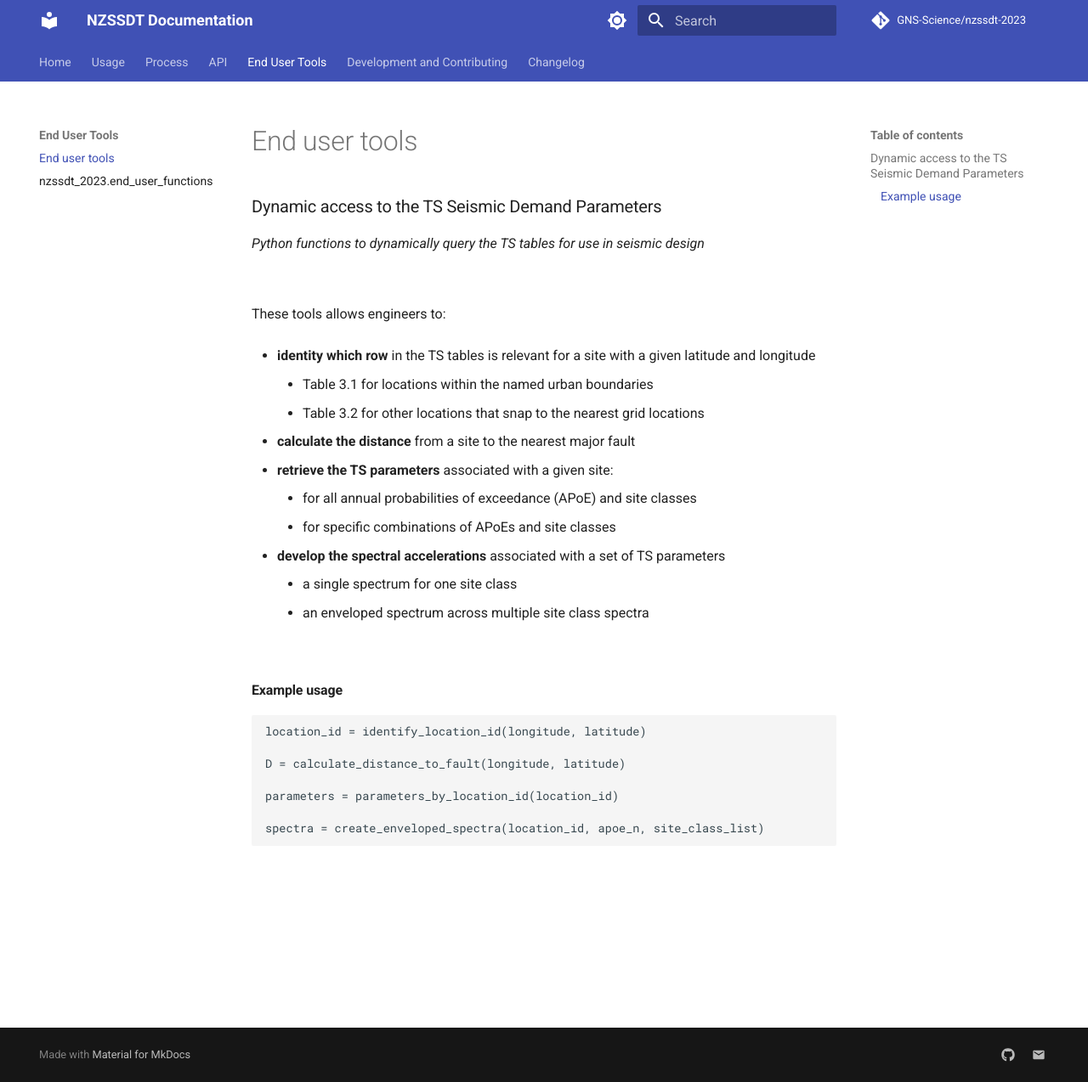
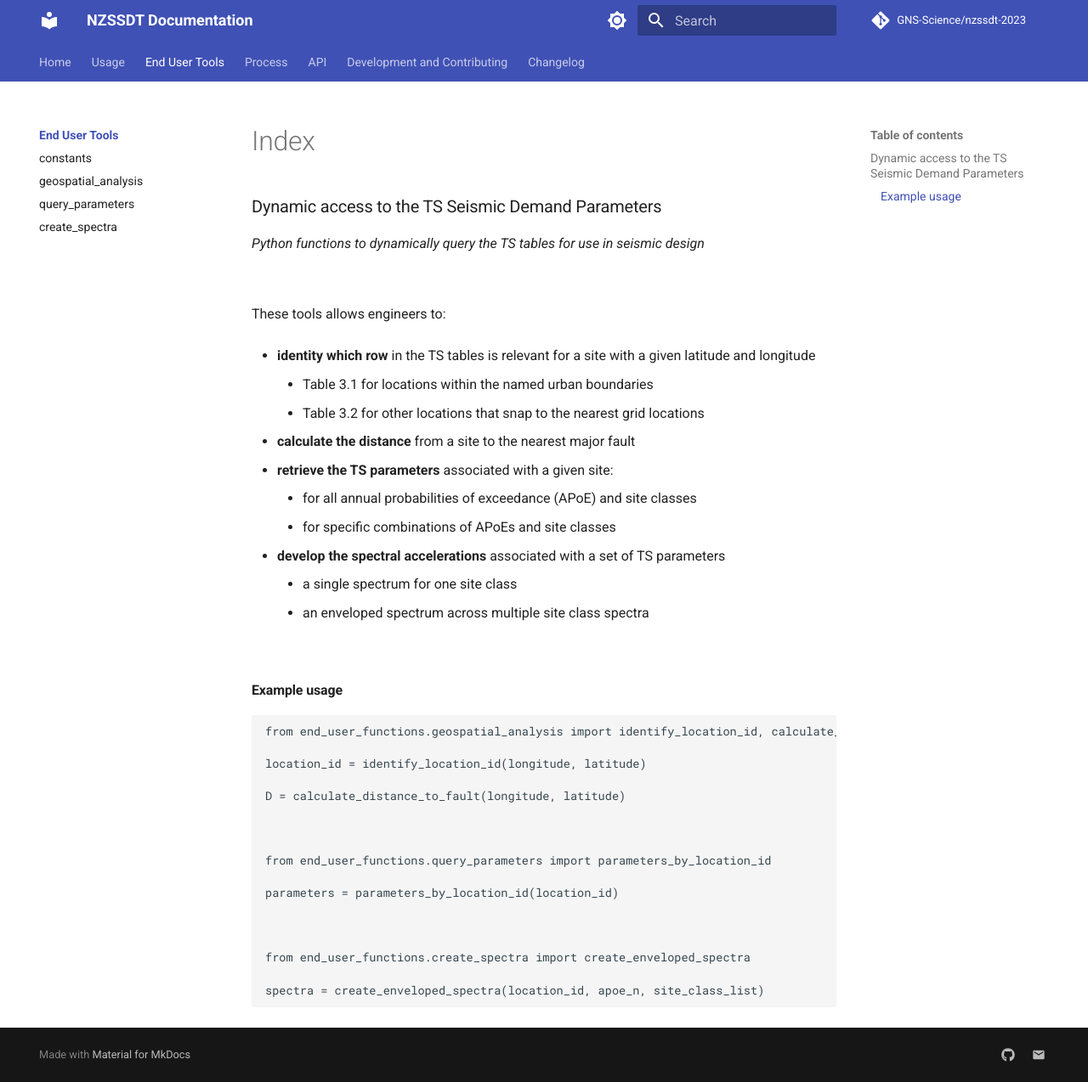
Before and after one commit to GNS-Science/TS1170.5-SDP, an MkDocs documentation site: the page built from docs/end_user_functions/index.md, in a window 1280 px wide and 1274 px high. Shown: the whole window at 85% size. Built offline with MkDocs 1.6.1 and Material for MkDocs 9.7.7, drawn with Linux system fonts in a browser that asks for light colours; comment, search, counter and statistics services are not loaded.

Commit message:
final touches to end_user_functions documentation

```diff
--- a/docs/end_user_functions/end_user_tools.md
+++ b/docs/end_user_functions/index.md
@@ -24,10 +24,20 @@
 
 ### Example usage
 
+	from end_user_functions.geospatial_analysis import identify_location_id, calculate_distance_to_fault
+
 	location_id = identify_location_id(longitude, latitude)
 
 	D = calculate_distance_to_fault(longitude, latitude)
 
+
+
+	from end_user_functions.query_parameters import parameters_by_location_id
+
 	parameters = parameters_by_location_id(location_id)
 
+
+
+	from end_user_functions.create_spectra import create_enveloped_spectra
+
 	spectra = create_enveloped_spectra(location_id, apoe_n, site_class_list)
--- a/mkdocs.yml
+++ b/mkdocs.yml
@@ -11,18 +11,21 @@
   - Usage:
     - usage.md
     - Versions: versions.md
+  - End User Tools:
+    - end_user_functions/index.md
+    - constants: end_user_functions/constants.md
+    - geospatial_analysis: end_user_functions/geospatial_analysis.md
+    - query_parameters: end_user_functions/query_parameters.md
+    - create_spectra: end_user_functions/create_spectra.md
   - Process: scripts/pipeline_cli.md
   - API:
-    - nzssdt: api/index.md
-    - nzssdt.build: api/build.md
-    - nzssdt.config: api/config.md
-    - nzssdt.versioning: api/versioning.md
-    - nzssdt.data_creation: api/data_creation.md
-    - nzssdt.convert: api/convert.md
-    - nzssdt.publish: api/publish.md
-  - End User Tools:
-    - end_user_functions/end_user_tools.md
-    - nzssdt_2023.end_user_functions: end_user_functions/end_user_functions.md
+    - api/index.md
+    - build: api/build.md
+    - config: api/config.md
+    - versioning: api/versioning.md
+    - data_creation: api/data_creation.md
+    - convert: api/convert.md
+    - publish: api/publish.md
   - Development and Contributing:
     - contributing.md
     - Installation: installation.md
```
Also changed, not shown: docs/end_user_functions/constants.md (added, +1 -0 lines), docs/end_user_functions/create_spectra.md (added, +1 -0 lines), docs/end_user_functions/end_user_functions.md (deleted, +0 -7 lines), docs/end_user_functions/geospatial_analysis.md (added, +1 -0 lines), docs/end_user_functions/query_parameters.md (added, +1 -0 lines).
